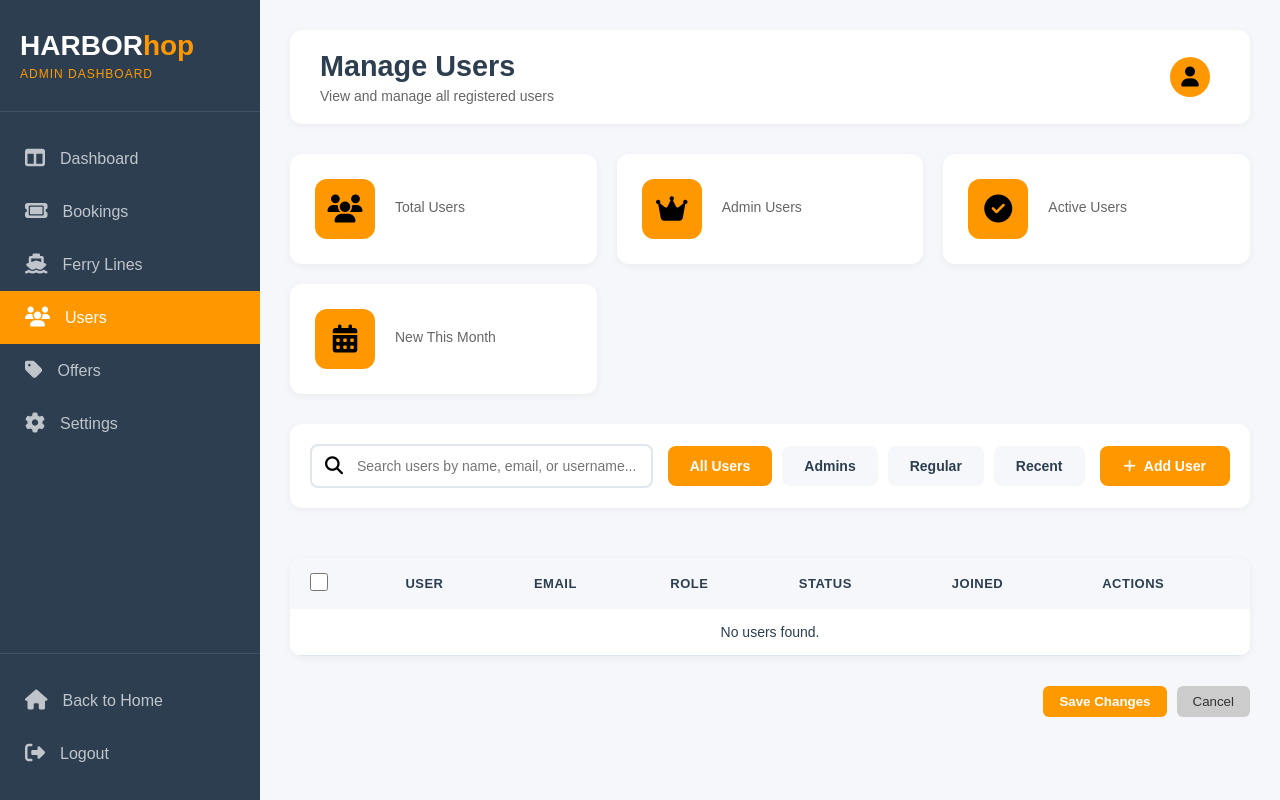
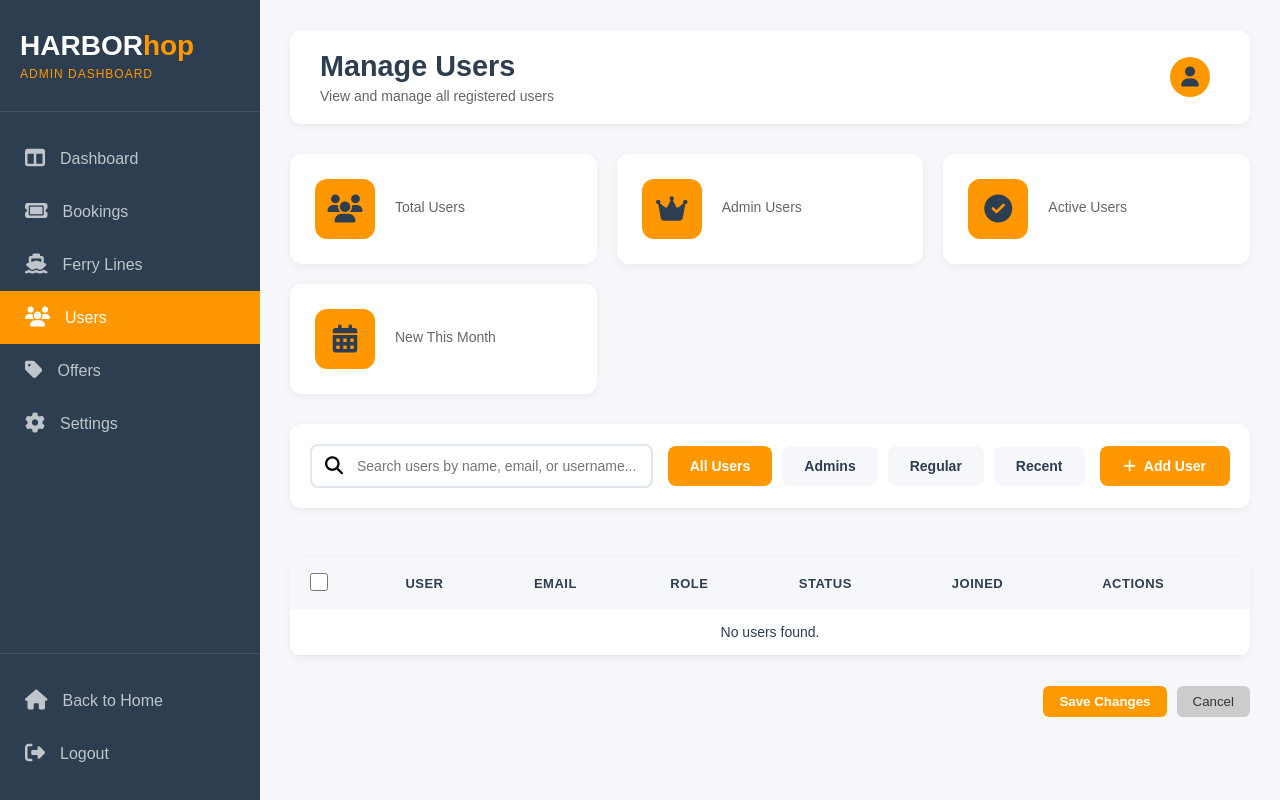
Before and after one commit to daas-me/HarborHop, a Django app: template harbor_mgmt/templates/admin_users.html in a window 1280 px wide. Run offline with Django 5.2, Linux system fonts and the light colour scheme; the template is opened without the code that fills it, so the values that code supplies are empty; some libraries are stand-ins or nearby versions; some web fonts are replaced.

Commit message:
changed icon colors in admin page

```diff
--- a/harbor_mgmt/static/css/admin.css
+++ b/harbor_mgmt/static/css/admin.css
@@ -129,6 +129,7 @@ body {
     align-items: center;
     justify-content: center;
     font-size: 20px;
+    color: #2c3e50
 }
 
 .user-name {
@@ -175,6 +176,7 @@ body {
     align-items: center;
     justify-content: center;
     font-size: 28px;
+    color: #2c3e50;
 }
 
 .stat-info h3 {
```
